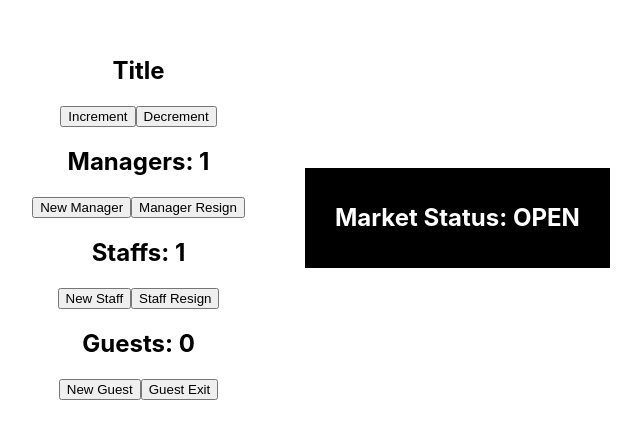
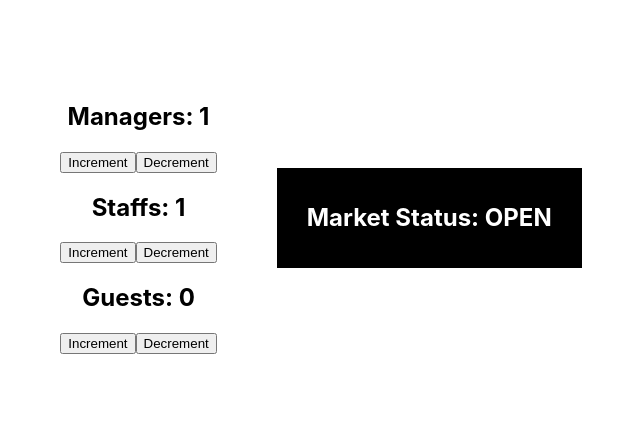
Before and after one commit to hunkim98/react-starter-counter, a React (Create React App) app: page / in a window 1280 px wide. Shown: the part 182-620 px from the top of the page, without its empty margins (319-960 px from the left). Built offline with nearby package versions, Linux system fonts and the light colour scheme.

Commit message:
Add answer to step3

```diff
--- a/src/App.js
+++ b/src/App.js
@@ -34,15 +34,11 @@ function App() {
   const [isMoreManagerNeeded, setIsMoreManagerNeeded] = useState(false);
   const [isMarketOpen, setIsMarketOpen] = useState(true);
 
-  // useEffect can be used to trigger a function when a variable changes
-  // The second parameter is an array of variables that we want to watch for changes
   useEffect(() => {
     console.log(`Guest count has changed to ${guestCount}!`);
   }, [guestCount]);
 
-  // Real use case of useEffect (check if we need more staff)
   useEffect(() => {
-    // Check if we need more staff
     if (guestCount > staffCount * maxGuestsPerStaff) {
       setIsMoreStaffNeeded(true);
     } else {
@@ -50,9 +46,7 @@ function App() {
     }
   }, [guestCount, staffCount]);
 
-  // Real use case of useEffect (check if we need more managers)
   useEffect(() => {
-    // Check if we need more managers
     if (staffCount > managerCount * maxStaffsPerManager) {
       setIsMoreManagerNeeded(true);
     } else {
@@ -61,55 +55,38 @@ function App() {
   }, [staffCount, managerCount]);
 
   useEffect(() => {
-    // Let the market close if we need more staff and managers
     if (isMoreStaffNeeded && isMoreManagerNeeded) {
       setIsMarketOpen(false);
     }
   }, [isMoreManagerNeeded, isMoreStaffNeeded]);
 
-  // You can see that we are using components that are pretty similar
-  // We can create a component that can be reused for all of them
+  // This is the power of react
+  // You can easily cooperate with other developers by creating components
+  // Each developer can create their own components and later on, you can combine them together to create a bigger component
   return (
     <div className="App">
       <div className="Control">
-        {/* Counter Example Component */}
-        <Counter />
         {/* Manager Component */}
-        <div>
-          <h2>Managers: {managerCount}</h2>
-          <div>
-            <button onClick={() => setManagerCount(managerCount + 1)}>
-              New Manager
-            </button>
-            <button onClick={() => setManagerCount(managerCount - 1)}>
-              Manager Resign
-            </button>
-          </div>
-        </div>
+        <Counter
+          role="Managers"
+          count={managerCount}
+          increment={() => setManagerCount(managerCount + 1)}
+          decrement={() => setManagerCount(managerCount - 1)}
+        />
         {/* Staff Component */}
-        <div>
-          <h2>Staffs: {staffCount}</h2>
-          <div>
-            <button onClick={() => setStaffCount(staffCount + 1)}>
-              New Staff
-            </button>
-            <button onClick={() => setStaffCount(staffCount - 1)}>
-              Staff Resign
-            </button>
-          </div>
-        </div>
+        <Counter
+          role="Staffs"
+          count={staffCount}
+          increment={() => setStaffCount(staffCount + 1)}
+          decrement={() => setStaffCount(staffCount - 1)}
+        />
         {/* Guest Component */}
-        <div>
-          <h2>Guests: {guestCount}</h2>
-          <div>
-            <button onClick={() => setGuestCount(guestCount + 1)}>
-              New Guest
-            </button>
-            <button onClick={() => setGuestCount(guestCount - 1)}>
-              Guest Exit
-            </button>
-          </div>
-        </div>
+        <Counter
+          role="Guests"
+          count={guestCount}
+          increment={() => setGuestCount(guestCount + 1)}
+          decrement={() => setGuestCount(guestCount - 1)}
+        />
       </div>
       <div className="Result">
         <h2>
--- a/src/components/Counter.js
+++ b/src/components/Counter.js
@@ -3,13 +3,15 @@ import React from "react";
 // This is a sample component
 // Try to use this to create props for the Counter component
 // Hint: The props you should use are: title, increment, decrement, count
-function Counter() {
+function Counter({ role, increment, decrement, count }) {
   return (
     <div>
-      <h2>Title</h2>
+      <h2>
+        {role}: {count}
+      </h2>
       <div>
-        <button onClick={() => {}}>Increment</button>
-        <button onClick={() => {}}>Decrement</button>
+        <button onClick={increment}>Increment</button>
+        <button onClick={decrement}>Decrement</button>
       </div>
     </div>
   );
```
